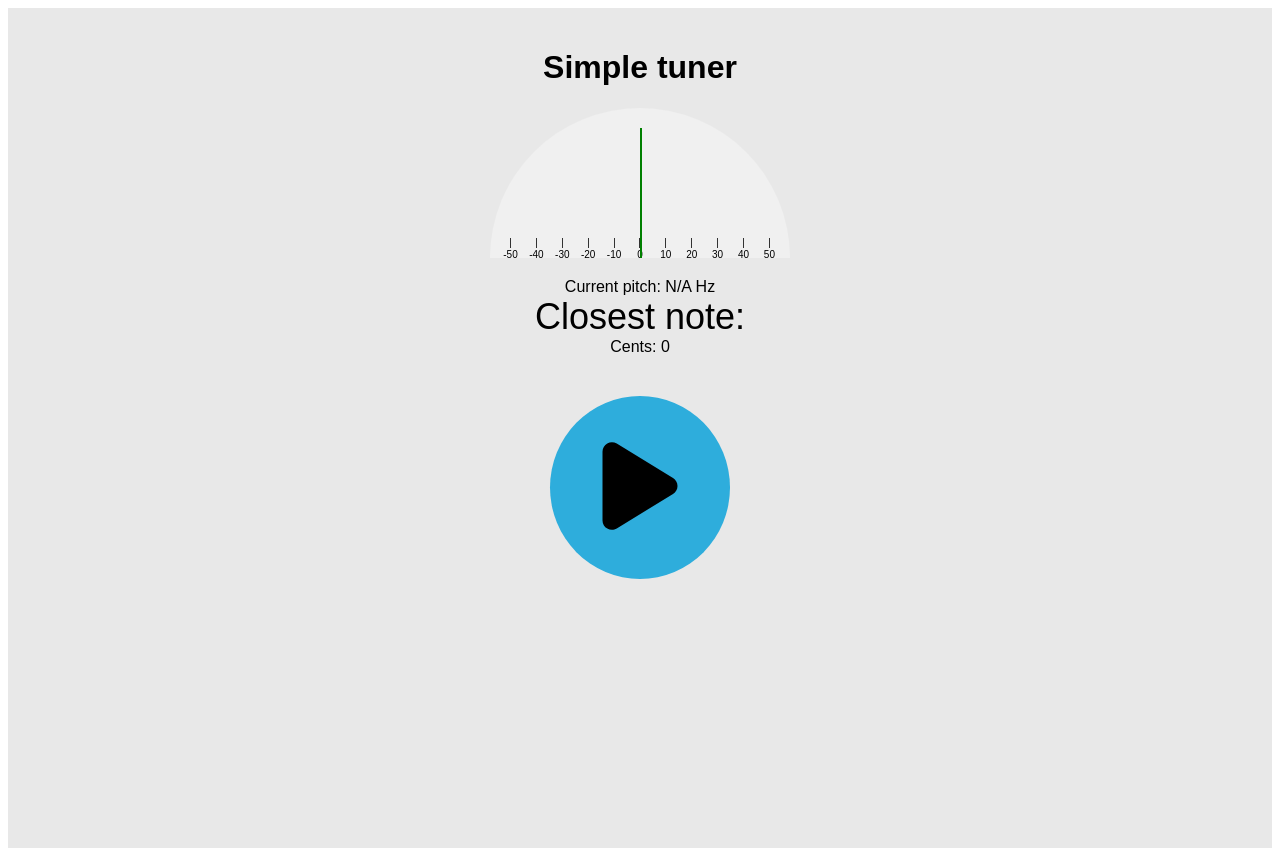
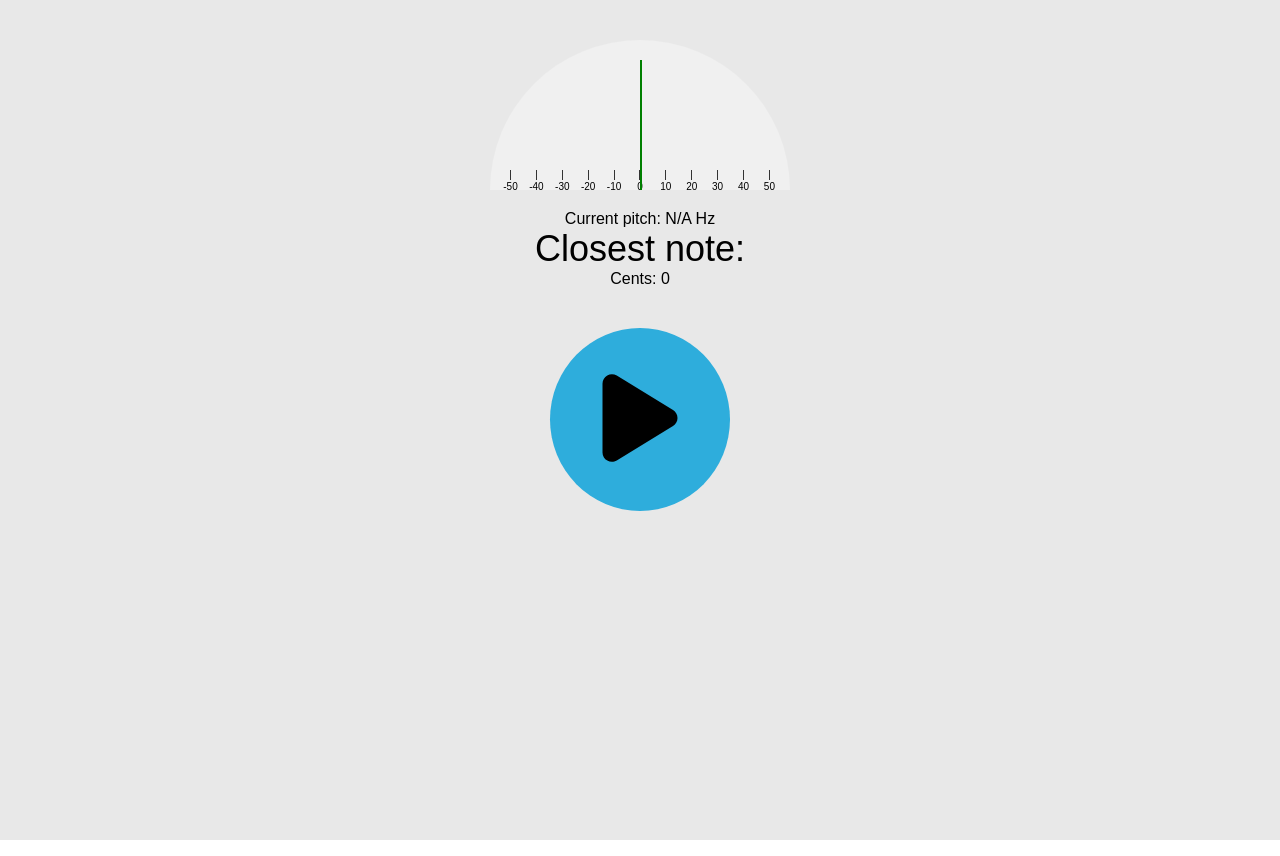
Before and after one commit to anton-trautman/musical-octo-meme, a React (Vite) app: page / in a window 1280 px wide. Built offline with nearby package versions, Linux system fonts and the light colour scheme.

Commit message:
chore: style updates

```diff
--- a/src/App.css
+++ b/src/App.css
@@ -3,3 +3,6 @@
   --tg-theme-button-color: #2eaddc;
   --tg-theme-button-text-color: white;
 }
+
+
+body { margin: 0;}
--- a/src/feature/tuner/ui/autotuner.tsx
+++ b/src/feature/tuner/ui/autotuner.tsx
@@ -114,8 +114,6 @@ const GuitarAutotuner = () => {
 
   return (
     <TunerContainer>
-      <h1>Simple tuner</h1>
-
       <TunerDisplay>
         <TunerScale>
           {[-50, -40, -30, -20, -10, 0, 10, 20, 30, 40, 50].map((mark) => (
```
